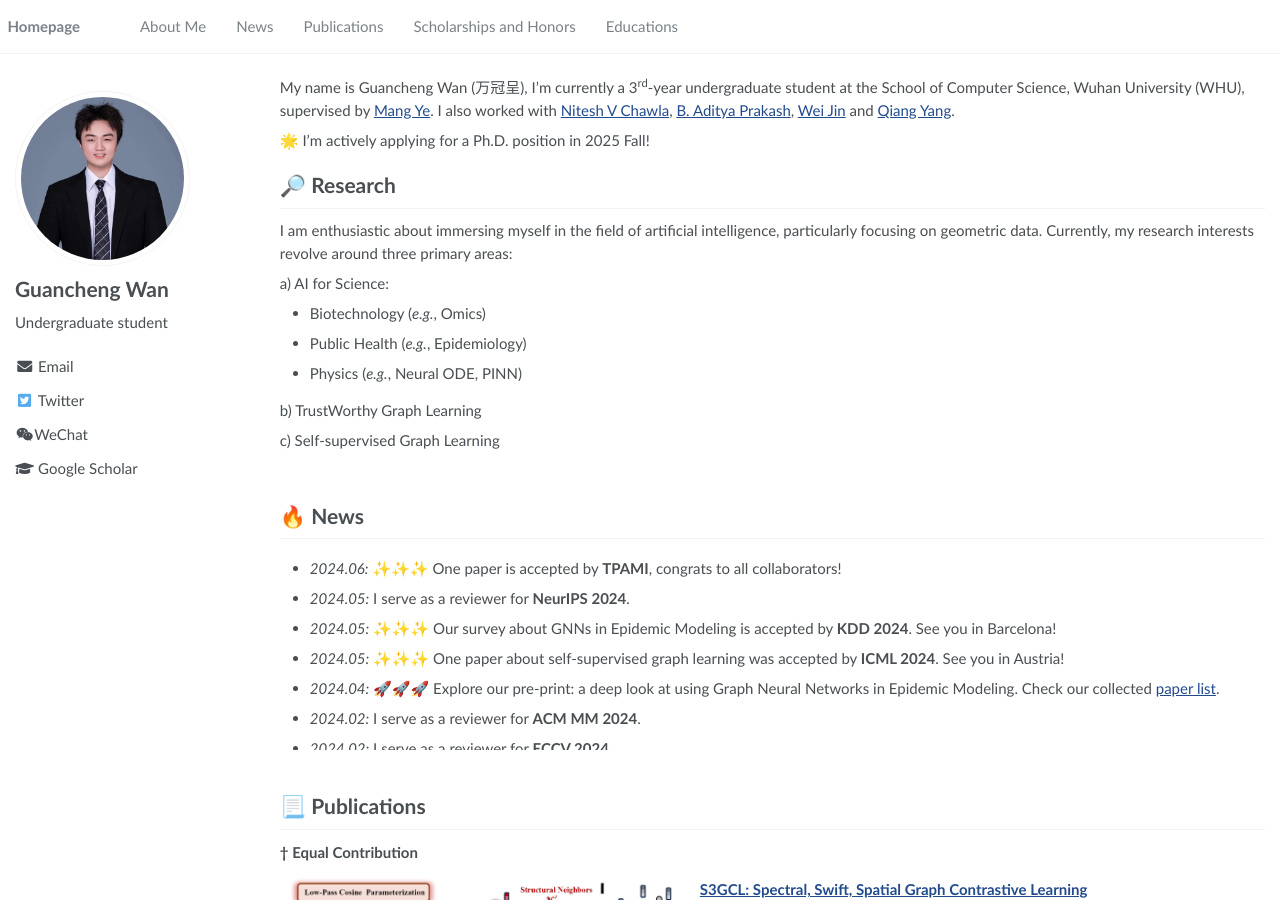
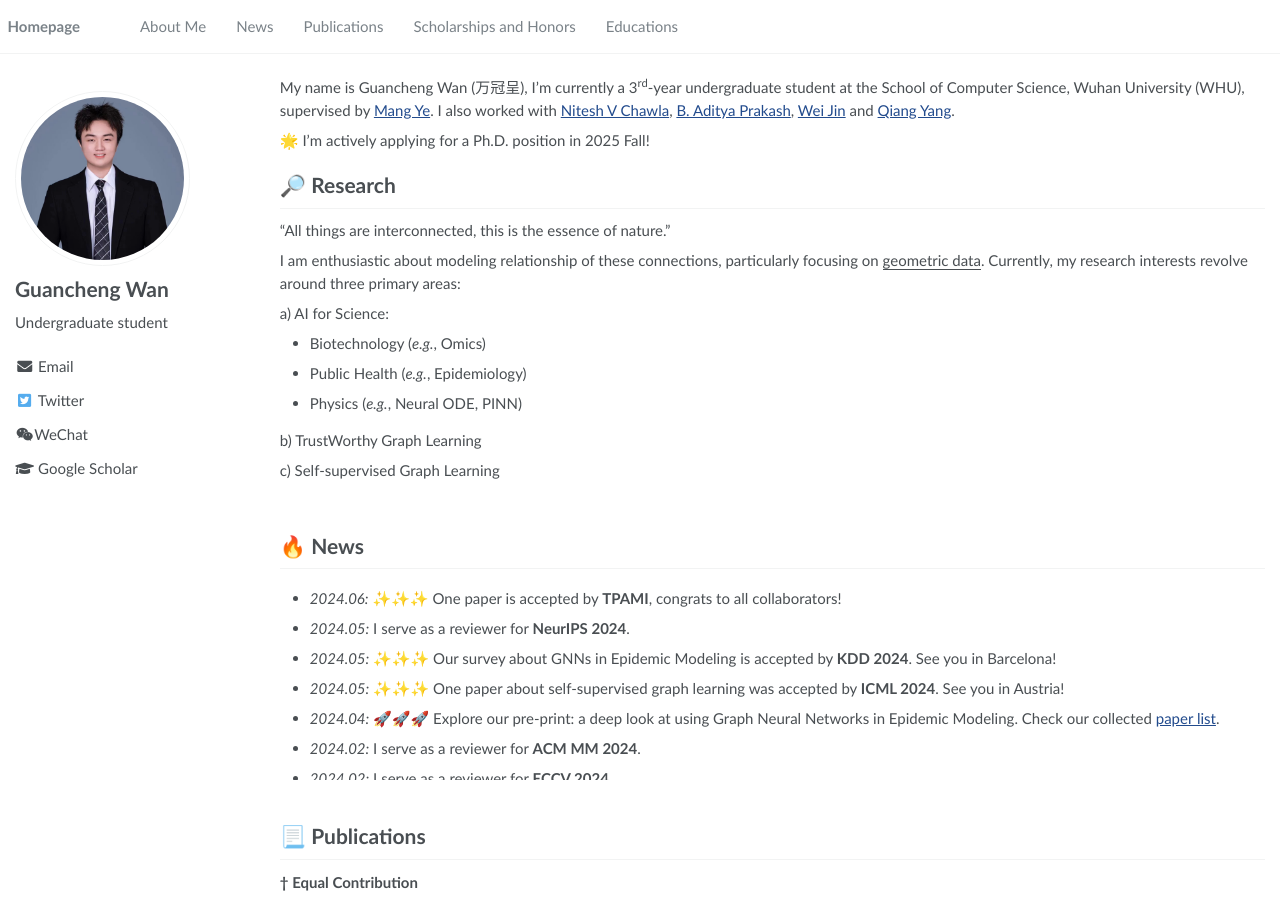
Before and after one commit to SuHui03/guanchengWan.github.io, a Jekyll site: the page built from _pages/about.md, in a window 1280 px wide and 900 px high. Built offline with Jekyll 4.4.1, drawn with Linux system fonts in a browser that asks for light colours.

Commit message:
Update about.md

```diff
--- a/_pages/about.md
+++ b/_pages/about.md
@@ -31,7 +31,9 @@ My name is Guancheng Wan (万冠呈), I'm currently a 3<sup>rd</sup>-year underg
 <!-- My curriculum vitae (**CV**) can be downloaded [here](https://github.com/GuanchengWan/guanchengWan.github.io/raw/master/docs/GuanchengWan_cv.pdf).  -->
 
 # 🔎 Research
-I am enthusiastic about immersing myself in the field of artificial intelligence, particularly focusing on geometric data. Currently, my research interests revolve around three primary areas:
+"All things are interconnected, this is the essence of nature."
+
+I am enthusiastic about modeling relationship of these connections, particularly focusing on <u>geometric data</u>. Currently, my research interests revolve around three primary areas:
 
 a) AI for Science:
 - Biotechnology (*e.g.*, Omics)
```
